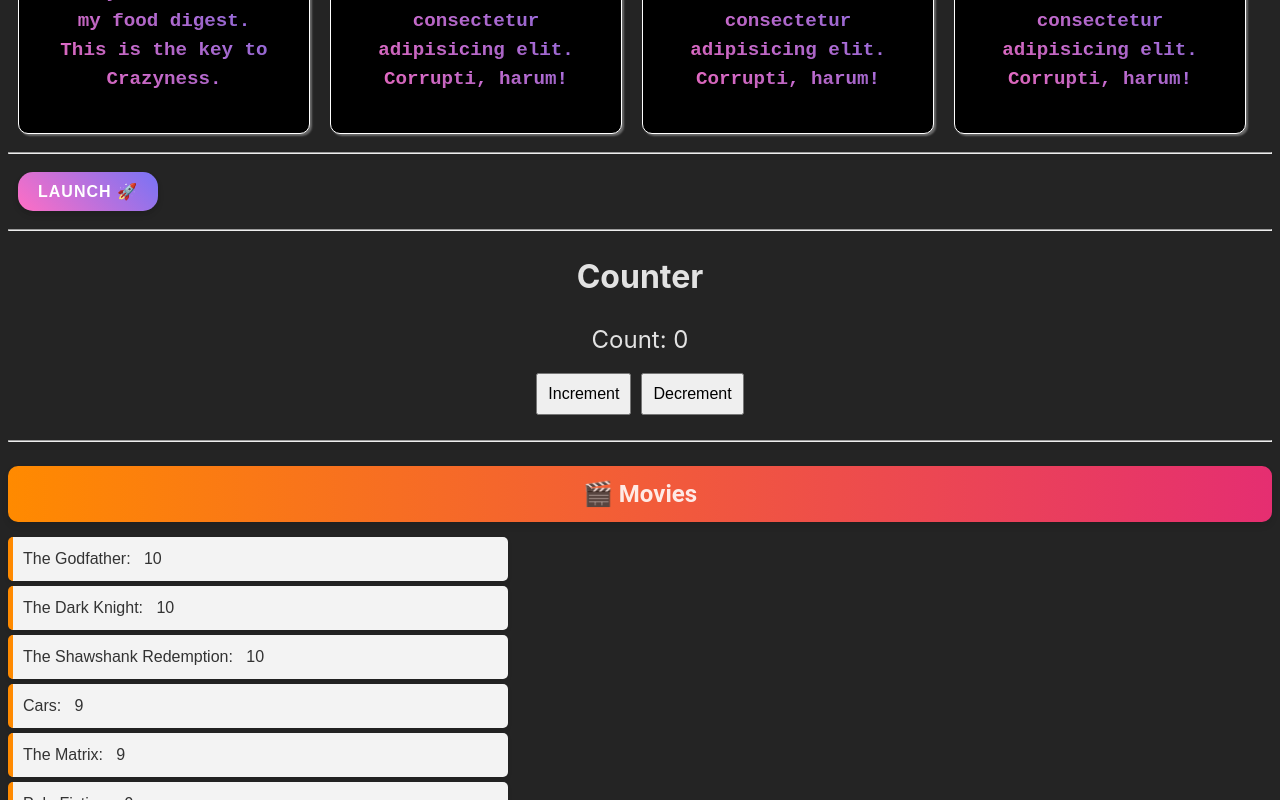
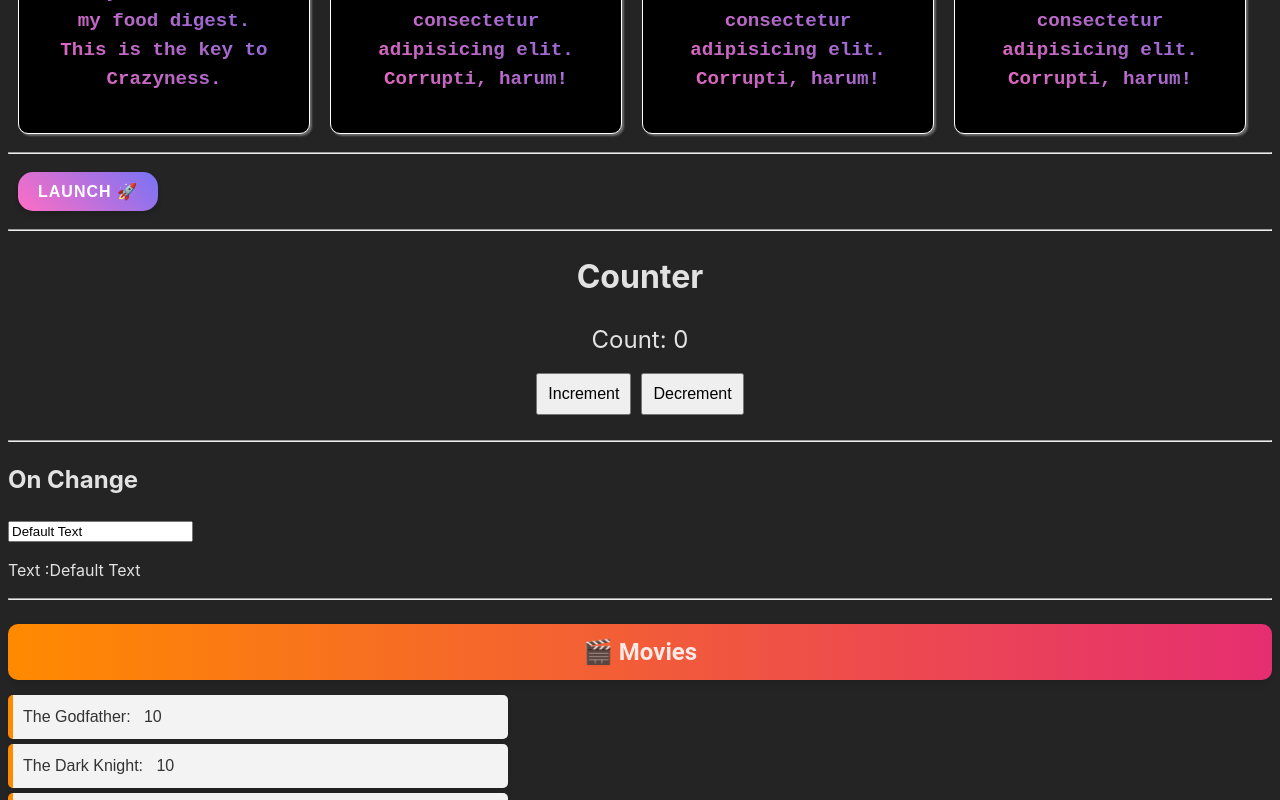
Before and after one commit to nayan1306/react, a React (Vite) app in the folder reactive1/my-react-app/: page / in a window 1280 px wide. Shown: the part 389-1189 px from the top of the page. Built offline with nearby package versions, Linux system fonts and the light colour scheme.

Commit message:
onchange event handeler

```diff
--- a/reactive1/my-react-app/src/App.jsx
+++ b/reactive1/my-react-app/src/App.jsx
@@ -4,6 +4,7 @@ import UserGreeting from "./components/UserGreeting.jsx";
 import List from "./components/List/List.jsx";
 import Button from "./components/Button/Button.jsx"
 import Counter  from "./components/Counter/Counter.jsx";
+import OnChange from "./components/OnChange/OnChange.jsx";
 
 function App() {
   const movies = [
@@ -31,6 +32,8 @@ function App() {
       <hr />
       <Counter/>
       <hr />
+      <OnChange/>
+      <hr />
       <List items={movies} category="🎬 Movies"/>
     </>
   );
--- /dev/null
+++ b/reactive1/my-react-app/src/components/OnChange/OnChange.jsx
@@ -0,0 +1,18 @@
+import { useState } from "react";
+
+function OnChange(){
+    const [name,setName] = useState("Default Text");
+
+    function handelNameChange(event){
+        setName(event.target.value)
+    }
+    return(
+        <div>
+            <h2>On Change</h2>
+            <input type="text" value={name} onChange={handelNameChange}/>
+            <p>Text :{name}</p>
+        </div>
+    )
+}
+
+export default OnChange;
```
